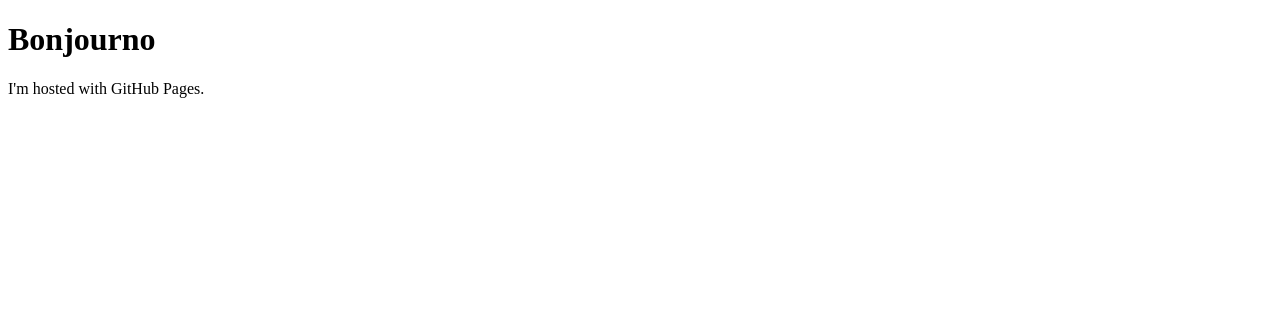
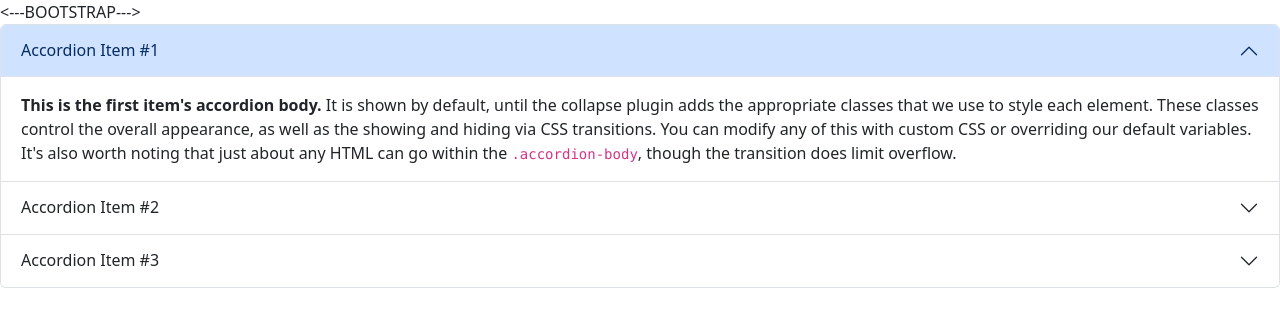
Before and after one commit to Tokes94/Tokes94.github.io, a plain HTML site: page index.html in a window 1280 px wide. Drawn offline with nearby package versions, Linux system fonts and the light colour scheme.

Commit message:
Update index.html
Added bootstrap via CDN.
Added an accordion to test.

```diff
--- a/index.html
+++ b/index.html
@@ -1,7 +1,55 @@
 <!DOCTYPE html>
-<html>
-    <body>
-        <h1>Bonjourno</h1>
-        <p>I'm hosted with GitHub Pages.</p>
-    </body>
+<html lang="en">
+<head>
+    <meta charset="UTF-8">
+    <meta http-equiv="X-UA-Compatible" content="IE=edge">
+    <meta name="viewport" content="width=device-width, initial-scale=1.0">
+    <title>Document</title>
+
+    <---BOOTSTRAP--->
+    <link href="https://cdn.jsdelivr.net/npm/bootstrap@5.3.0-alpha1/dist/css/bootstrap.min.css" rel="stylesheet" integrity="sha384-GLhlTQ8iRABdZLl6O3oVMWSktQOp6b7In1Zl3/Jr59b6EGGoI1aFkw7cmDA6j6gD" crossorigin="anonymous">
+    <script src="https://cdn.jsdelivr.net/npm/bootstrap@5.3.0-alpha1/dist/js/bootstrap.bundle.min.js" integrity="sha384-w76AqPfDkMBDXo30jS1Sgez6pr3x5MlQ1ZAGC+nuZB+EYdgRZgiwxhTBTkF7CXvN" crossorigin="anonymous"></script>
+
+
+</head>
+<body>
+    <div class="accordion" id="accordionExample">
+  <div class="accordion-item">
+    <h2 class="accordion-header" id="headingOne">
+      <button class="accordion-button" type="button" data-bs-toggle="collapse" data-bs-target="#collapseOne" aria-expanded="true" aria-controls="collapseOne">
+        Accordion Item #1
+      </button>
+    </h2>
+    <div id="collapseOne" class="accordion-collapse collapse show" aria-labelledby="headingOne" data-bs-parent="#accordionExample">
+      <div class="accordion-body">
+        <strong>This is the first item's accordion body.</strong> It is shown by default, until the collapse plugin adds the appropriate classes that we use to style each element. These classes control the overall appearance, as well as the showing and hiding via CSS transitions. You can modify any of this with custom CSS or overriding our default variables. It's also worth noting that just about any HTML can go within the <code>.accordion-body</code>, though the transition does limit overflow.
+      </div>
+    </div>
+  </div>
+  <div class="accordion-item">
+    <h2 class="accordion-header" id="headingTwo">
+      <button class="accordion-button collapsed" type="button" data-bs-toggle="collapse" data-bs-target="#collapseTwo" aria-expanded="false" aria-controls="collapseTwo">
+        Accordion Item #2
+      </button>
+    </h2>
+    <div id="collapseTwo" class="accordion-collapse collapse" aria-labelledby="headingTwo" data-bs-parent="#accordionExample">
+      <div class="accordion-body">
+        <strong>This is the second item's accordion body.</strong> It is hidden by default, until the collapse plugin adds the appropriate classes that we use to style each element. These classes control the overall appearance, as well as the showing and hiding via CSS transitions. You can modify any of this with custom CSS or overriding our default variables. It's also worth noting that just about any HTML can go within the <code>.accordion-body</code>, though the transition does limit overflow.
+      </div>
+    </div>
+  </div>
+  <div class="accordion-item">
+    <h2 class="accordion-header" id="headingThree">
+      <button class="accordion-button collapsed" type="button" data-bs-toggle="collapse" data-bs-target="#collapseThree" aria-expanded="false" aria-controls="collapseThree">
+        Accordion Item #3
+      </button>
+    </h2>
+    <div id="collapseThree" class="accordion-collapse collapse" aria-labelledby="headingThree" data-bs-parent="#accordionExample">
+      <div class="accordion-body">
+        <strong>This is the third item's accordion body.</strong> It is hidden by default, until the collapse plugin adds the appropriate classes that we use to style each element. These classes control the overall appearance, as well as the showing and hiding via CSS transitions. You can modify any of this with custom CSS or overriding our default variables. It's also worth noting that just about any HTML can go within the <code>.accordion-body</code>, though the transition does limit overflow.
+      </div>
+    </div>
+  </div>
+</div>
+</body>
 </html>
```
